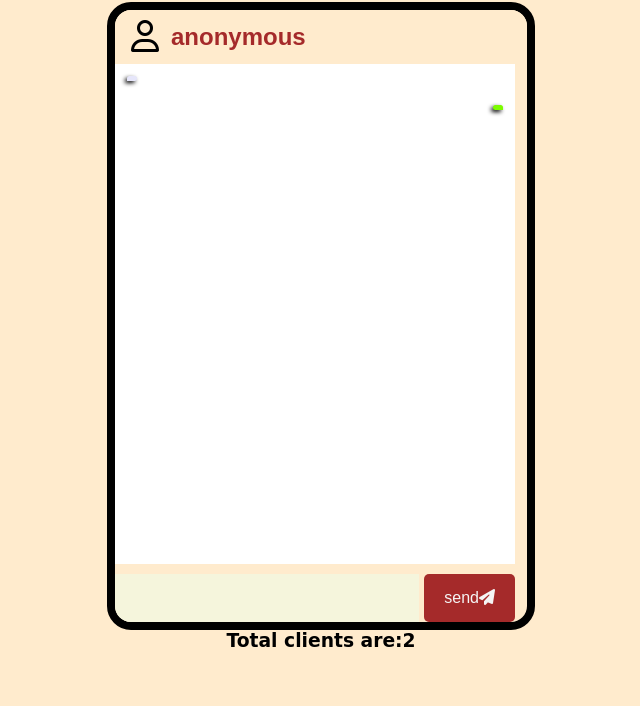
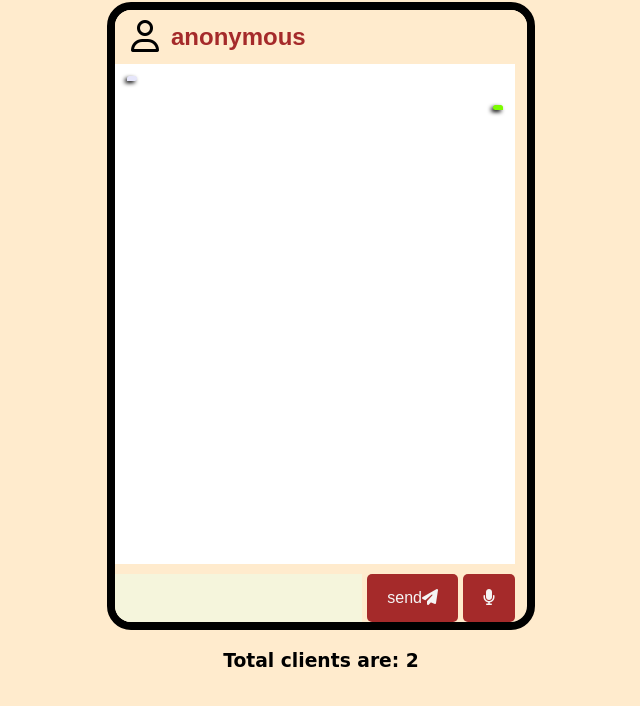
Before and after one commit to aryansourceCode/grumble1, a website: page public/index.html in a window 1280 px wide. Shown: the part 76-782 px from the top of the page, without its empty margins (319-959 px from the left). Drawn offline with nearby package versions, Linux system fonts and the light colour scheme; no server answers; a web font is replaced by a local one.

Commit message:
Update index.html

```diff
--- a/public/index.html
+++ b/public/index.html
@@ -6,7 +6,6 @@
     <title>Document</title>
     <link rel="stylesheet" href="https://cdnjs.cloudflare.com/ajax/libs/font-awesome/6.6.0/css/all.min.css" integrity="sha512-Kc323vGBEqzTmouAECnVceyQqyqdsSiqLQISBL29aUW4U/M7pSPA/gEUZQqv1cwx4OnYxTxve5UMg5GT6L4JJg==" crossorigin="anonymous" referrerpolicy="no-referrer" />
     <link rel="stylesheet" href="style.css">
-
 </head>
 <body>
     <h1 class="title">Grumble</h1>
@@ -23,20 +22,18 @@
                 <p class="message"><span></span></p>
             </li>
             <li class="message-feedback">
-                <p class="feedback" id="feedback">
-
-                </p>
-       </li>
+                <p class="feedback" id="feedback"></p>
+            </li>
         </ul>
         <form class="send-message" id="send-message">
             <input type="text" name="message" id="message-input" class="message-input">
             <div class="v-divider"></div>
             <button type="submit" class="send-button">send<span><i class="fa fa-paper-plane" aria-hidden="true"></i></span></button>
+            <button type="button" id="start-button" class="speech-button"><i class="fas fa-microphone"></i></button>
         </form>
-        </div>
-        <h3 class="clienttotal" id="clienttotal">Total clients are:2</h3>
-        <script src="/socket.io/socket.io.js"></script>
-
-        <script src="main.js"></script>
+    </div>
+    <h3 class="client-total" id="clienttotal">Total clients are: 2</h3>
+    <script src="/socket.io/socket.io.js"></script>
+    <script src="main.js"></script>
 </body>
 </html>
```
